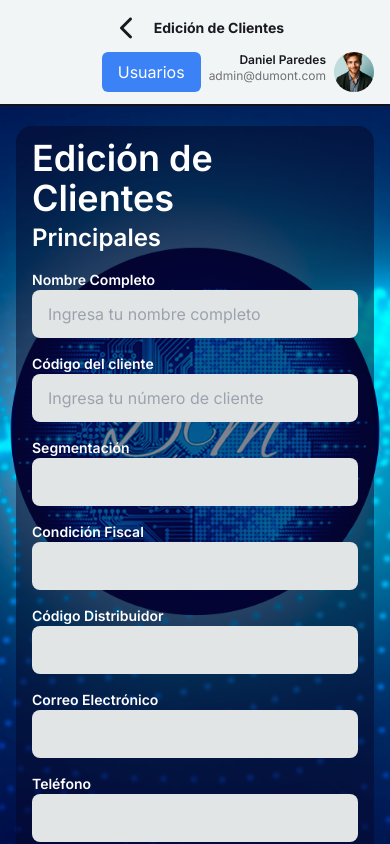
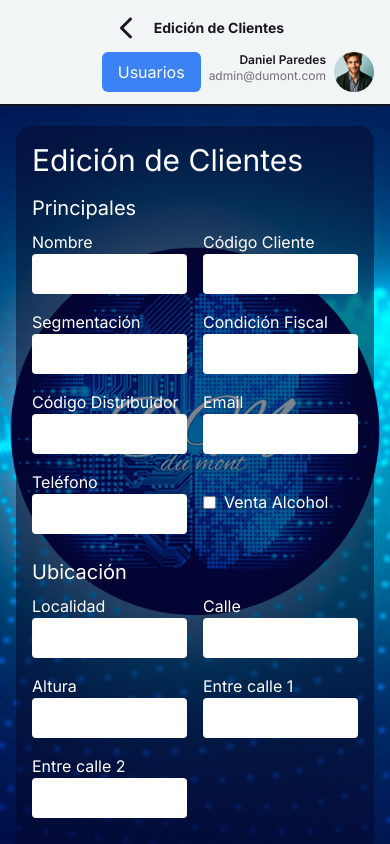
Before and after one commit to EliumNova/dumont, a Next.js app in the folder frontend/: page /admin/clientMenu/Pages/EditClient in a window 390 px wide. Built offline with nearby package versions, Linux system fonts and the light colour scheme; no server answers.

Commit message:
Corrections of client

```diff
--- a/frontend/app/admin/clientMenu/Pages/EditClient/CustomerEdition.js
+++ b/frontend/app/admin/clientMenu/Pages/EditClient/CustomerEdition.js
@@ -1,19 +1,19 @@
 "use client";
 import React, { useState, useEffect } from "react";
-import { useDispatch } from "react-redux";
+import { useDispatch, useSelector } from "react-redux";
 import { useRouter, useSearchParams } from "next/navigation";
 import axios from "axios";
 import { setLoading, setError } from "@/lib/slices/clients/clientSlice";
-import CompleteModal from "../../components/CompleteModal";
-import { useSelector } from "react-redux";
+import CompleteModal from "../../components/CompleteModal_Update";
 
 function CustomerEdition() {
   const dispatch = useDispatch();
   const router = useRouter();
   const searchParams = useSearchParams();
-  const id = searchParams.get("id"); // Extraer el id de la URL
+  const id = searchParams.get("id");
 
-  const [showModal, setShowModal] = useState(false); // Estado del modal de éxito
+  const [showModal, setShowModal] = useState(false);
+
   const [customerInfo, setCustomerInfo] = useState({
     principales: {
       NombreCompleto: "",
@@ -26,32 +26,51 @@ function CustomerEdition() {
       VentaAlcohol: false,
     },
     ubicacion: {
-      localidad: "",
-      calle: "",
-      altura: "",
-      entreCalle1: "",
-      entreCalle2: "",
+      Localidad: "",
+      Calle: "",
+      Altura: "",
+      EntreCalle1: "",
+      EntreCalle2: "",
     },
     horus: {
-      saleHorusFrom: "",
-      saleHorusTo: "",
+      tipo: "corrido",
+      desde1: "",
+      hasta1: "",
+      desde2: "",
+      hasta2: "",
     },
   });
 
   const loading = useSelector((state) => state.clients.newCustomer.loading);
 
-  // Cargar datos del cliente basados en el id
+  // 🔥 Parseo horario
+  const parseHorario = (horario) => {
+    if (!horario) return {};
+
+    if (horario.includes("/")) {
+      const [t1, t2] = horario.split(" / ");
+      const [desde1, hasta1] = t1.split(" - ");
+      const [desde2, hasta2] = t2.split(" - ");
+
+      return { tipo: "doble", desde1, hasta1, desde2, hasta2 };
+    } else {
+      const [desde1, hasta1] = horario.split(" - ");
+      return { tipo: "corrido", desde1, hasta1 };
+    }
+  };
+
   useEffect(() => {
     if (!id) return;
 
     const fetchCustomerData = async () => {
       dispatch(setLoading(true));
       try {
-        const response = await axios.get(
+        const res = await axios.get(
           `${process.env.NEXT_PUBLIC_API_URL}/api/clientes/${id}`,
         );
 
-        const data = response.data;
+        const data = res.data;
+        const horario = parseHorario(data.HorarioVenta);
 
         setCustomerInfo({
           principales: {
@@ -65,19 +84,22 @@ function CustomerEdition() {
             VentaAlcohol: Boolean(data.VentaAlcohol),
           },
           ubicacion: {
-            localidad: data.localidad ?? "",
-            calle: data.calle ?? "",
-            altura: data.altura ?? "",
-            entreCalle1: data.entreCalle1 ?? "",
-            entreCalle2: data.entreCalle2 ?? "",
+            Localidad: data.Localidad ?? "",
+            Calle: data.Calle ?? "",
+            Altura: data.Altura ?? "",
+            EntreCalle1: data.EntreCalle1 ?? "",
+            EntreCalle2: data.EntreCalle2 ?? "",
           },
           horus: {
-            saleHorusFrom: data.HorarioVenta?.split(" - ")[0] || "",
-            saleHorusTo: data.HorarioVenta?.split(" - ")[1] || "",
+            tipo: horario.tipo || "corrido",
+            desde1: horario.desde1 || "",
+            hasta1: horario.hasta1 || "",
+            desde2: horario.desde2 || "",
+            hasta2: horario.hasta2 || "",
           },
         });
       } catch (error) {
-        dispatch(setError("Error al cargar los datos del cliente"));
+        dispatch(setError("Error al cargar cliente"));
       } finally {
         dispatch(setLoading(false));
       }
@@ -87,19 +109,26 @@ function CustomerEdition() {
   }, [id, dispatch]);
 
   const handleChange = (section, field, value) => {
-    setCustomerInfo((prevState) => ({
-      ...prevState,
+    setCustomerInfo((prev) => ({
+      ...prev,
       [section]: {
-        ...prevState[section],
+        ...prev[section],
         [field]: value,
       },
     }));
   };
 
+  const buildHorario = () => {
+    const { tipo, desde1, hasta1, desde2, hasta2 } = customerInfo.horus;
+
+    if (tipo === "doble") {
+      return `${desde1} - ${hasta1} / ${desde2} - ${hasta2}`;
+    }
+    return `${desde1} - ${hasta1}`;
+  };
+
   const handleSubmit = async (e) => {
     e.preventDefault();
-
-    const clientId = id;
 
     const payload = {
       NombreCompleto: customerInfo.principales.NombreCompleto,
@@ -109,131 +138,101 @@ function CustomerEdition() {
       CodigoDistribuidor: customerInfo.principales.CodigoDistribuidor,
       CorreoElectronico: customerInfo.principales.CorreoElectronico,
 
-      // 🔥 CLAVE
-      VentaAlcohol: customerInfo.principales.VentaAlcohol ? 1 : 0,
+      // 🔥 FIX 1: BOOLEAN REAL
+      VentaAlcohol: customerInfo.principales.VentaAlcohol,
+
       Telefono: String(customerInfo.principales.Telefono),
 
-      localidad: customerInfo.ubicacion.localidad,
-      calle: customerInfo.ubicacion.calle,
-      altura: String(customerInfo.ubicacion.altura),
-      entreCalle1: customerInfo.ubicacion.entreCalle1,
-      entreCalle2: customerInfo.ubicacion.entreCalle2,
+      // 🔥 FIX 2: MINÚSCULAS
+      localidad: customerInfo.ubicacion.Localidad,
+      calle: customerInfo.ubicacion.Calle,
+      altura: String(customerInfo.ubicacion.Altura),
+      entreCalle1: customerInfo.ubicacion.EntreCalle1,
+      entreCalle2: customerInfo.ubicacion.EntreCalle2,
 
-      HorarioVenta:
-        customerInfo.horus.saleHorusFrom && customerInfo.horus.saleHorusTo
-          ? `${customerInfo.horus.saleHorusFrom} - ${customerInfo.horus.saleHorusTo}`
-          : "",
+      HorarioVenta: buildHorario(),
     };
 
-    console.log("📦 PAYLOAD ENVIADO:", payload);
+    console.log("📦 PAYLOAD:", payload);
 
     try {
       dispatch(setLoading(true));
 
       await axios.put(
-        `${process.env.NEXT_PUBLIC_API_URL}/api/clientes/update/${clientId}`,
+        `${process.env.NEXT_PUBLIC_API_URL}/api/clientes/update/${id}`,
         payload,
       );
 
+      setShowModal(true);
+      router.push("/admin");
+    } catch (error) {
+      console.error(error.response?.data);
+      dispatch(setError(error.response?.data));
+    } finally {
       dispatch(setLoading(false));
-      setShowModal(true);
-    } catch (error) {
-      dispatch(setLoading(false));
-
-      if (error.response) {
-        console.error("❌ ERROR BACKEND:", error.response.data);
-        dispatch(setError(error.response.data));
-      } else {
-        console.error("❌ ERROR GENERAL:", error.message);
-        dispatch(setError(error.message));
-      }
     }
   };
 
-  if (loading) {
-    return <div>Cargando...</div>;
-  }
+  if (loading) return <div>Cargando...</div>;
 
   return (
-    <div className="container mx-auto flex flex-col items-center justify-start my-2 px-4 h-[90vh] overflow-y-auto">
-      <h2 className="text-white text-4xl md:text-2xl font-semibold my-1">
-        Edición de Clientes
-      </h2>
+    <div className="container mx-auto px-4">
+      <h2 className="text-white text-3xl my-4">Edición de Clientes</h2>
 
-      <form onSubmit={handleSubmit} className="w-full">
-        {/* Sección Principales */}
-        <div className="mb-8">
-          <h3 className="text-white text-2xl font-semibold mb-4">
-            Principales
-          </h3>
-          <div className="grid grid-cols-1 sm:grid-cols-2 gap-4">
-            <InputField
-              label="Nombre Completo"
-              name="NombreCompleto"
-              value={customerInfo.principales.NombreCompleto || ""}
+      <form onSubmit={handleSubmit}>
+        {/* PRINCIPALES */}
+        <h3 className="text-white text-xl mb-2">Principales</h3>
+        <div className="grid grid-cols-2 gap-4">
+          <Input
+            label="Nombre"
+            value={customerInfo.principales.NombreCompleto}
             onChange={(e) =>
               handleChange("principales", "NombreCompleto", e.target.value)
             }
-              placeholder="Ingresa tu nombre completo"
           />
-            <InputField
-              label="Código del cliente"
-              name="CodigoCliente"
-              value={customerInfo.principales.CodigoCliente || ""}
+          <Input
+            label="Código Cliente"
+            value={customerInfo.principales.CodigoCliente}
             onChange={(e) =>
               handleChange("principales", "CodigoCliente", e.target.value)
             }
-              placeholder="Ingresa tu número de cliente"
           />
-            <InputField
+          <Input
             label="Segmentación"
-              name="Segmentacion"
             value={customerInfo.principales.Segmentacion}
             onChange={(e) =>
               handleChange("principales", "Segmentacion", e.target.value)
             }
           />
-
-            <InputField
+          <Input
             label="Condición Fiscal"
-              name="CondicionFiscal"
             value={customerInfo.principales.CondicionFiscal}
             onChange={(e) =>
               handleChange("principales", "CondicionFiscal", e.target.value)
             }
           />
-
-            <InputField
+          <Input
             label="Código Distribuidor"
-              name="CodigoDistribuidor"
             value={customerInfo.principales.CodigoDistribuidor}
             onChange={(e) =>
-                handleChange(
-                  "principales",
-                  "CodigoDistribuidor",
-                  e.target.value,
-                )
+              handleChange("principales", "CodigoDistribuidor", e.target.value)
             }
           />
-
-            <InputField
-              label="Correo Electrónico"
-              name="CorreoElectronico"
-              type="email"
+          <Input
+            label="Email"
             value={customerInfo.principales.CorreoElectronico}
             onChange={(e) =>
               handleChange("principales", "CorreoElectronico", e.target.value)
             }
           />
-
-            <InputField
+          <Input
             label="Teléfono"
-              name="Telefono"
             value={customerInfo.principales.Telefono}
             onChange={(e) =>
               handleChange("principales", "Telefono", e.target.value)
             }
           />
+
           <label className="text-white flex items-center gap-2">
             <input
               type="checkbox"
@@ -242,105 +241,97 @@ function CustomerEdition() {
                 handleChange("principales", "VentaAlcohol", e.target.checked)
               }
             />
-              Venta de Alcohol
+            Venta Alcohol
           </label>
-
-            {/* Agrega más campos de la sección Principales aquí */}
-          </div>
         </div>
 
-        {/* Sección Ubicación */}
-        <div className="mb-8">
-          <h3 className="text-white text-2xl font-semibold mb-4">Ubicación</h3>
-          <div className="grid grid-cols-1 sm:grid-cols-2 gap-4">
-            <InputField
+        {/* UBICACION */}
+        <h3 className="text-white text-xl mt-6 mb-2">Ubicación</h3>
+        <div className="grid grid-cols-2 gap-4">
+          <Input
             label="Localidad"
-              name="localidad"
-              value={customerInfo.ubicacion.localidad || ""}
+            value={customerInfo.ubicacion.Localidad}
             onChange={(e) =>
-                handleChange("ubicacion", "localidad", e.target.value)
-              }
-              placeholder="Ingresa tu localidad"
-            />
-            <InputField
-              label="Calle"
-              name="calle"
-              value={customerInfo.ubicacion.calle || ""}
-              onChange={(e) =>
-                handleChange("ubicacion", "calle", e.target.value)
-              }
-              placeholder="Ingresa tu calle"
-            />
-            <InputField
-              label="Altura"
-              name="altura"
-              value={customerInfo.ubicacion.altura}
-              onChange={(e) =>
-                handleChange("ubicacion", "altura", e.target.value)
+              handleChange("ubicacion", "Localidad", e.target.value)
             }
           />
-
-            <InputField
-              label="Entre calle 1"
-              name="entreCalle1"
-              value={customerInfo.ubicacion.entreCalle1}
+          <Input
+            label="Calle"
+            value={customerInfo.ubicacion.Calle}
+            onChange={(e) => handleChange("ubicacion", "Calle", e.target.value)}
+          />
+          <Input
+            label="Altura"
+            value={customerInfo.ubicacion.Altura}
             onChange={(e) =>
-                handleChange("ubicacion", "entreCalle1", e.target.value)
+              handleChange("ubicacion", "Altura", e.target.value)
             }
           />
-
-            <InputField
-              label="Entre calle 2"
-              name="entreCalle2"
-              value={customerInfo.ubicacion.entreCalle2}
+          <Input
+            label="Entre calle 1"
+            value={customerInfo.ubicacion.EntreCalle1}
             onChange={(e) =>
-                handleChange("ubicacion", "entreCalle2", e.target.value)
+              handleChange("ubicacion", "EntreCalle1", e.target.value)
             }
           />
-
-            {/* Agrega más campos de la sección Ubicación aquí */}
-          </div>
+          <Input
+            label="Entre calle 2"
+            value={customerInfo.ubicacion.EntreCalle2}
+            onChange={(e) =>
+              handleChange("ubicacion", "EntreCalle2", e.target.value)
+            }
+          />
         </div>
 
-        {/* Sección Horus */}
-        <div className="mb-8">
-          <h3 className="text-white text-2xl font-semibold mb-4">Horus</h3>
-          <div className="grid grid-cols-1 sm:grid-cols-2 gap-4">
-            <InputField
-              label="Horario de venta (Desde)"
-              name="saleHorusFrom"
+        {/* HORARIO */}
+        <h3 className="text-white text-xl mt-6 mb-2">Horario</h3>
+
+        <select
+          value={customerInfo.horus.tipo}
+          onChange={(e) => handleChange("horus", "tipo", e.target.value)}>
+          <option value="corrido">Corrido</option>
+          <option value="doble">Doble turno</option>
+        </select>
+
+        <div className="grid grid-cols-2 gap-4 mt-2">
+          <Input
             type="time"
-              value={customerInfo.horus.saleHorusFrom || ""}
+            label="Desde"
+            value={customerInfo.horus.desde1}
+            onChange={(e) => handleChange("horus", "desde1", e.target.value)}
+          />
+          <Input
+            type="time"
+            label="Hasta"
+            value={customerInfo.horus.hasta1}
+            onChange={(e) => handleChange("horus", "hasta1", e.target.value)}
+          />
+
+          {customerInfo.horus.tipo === "doble" && (
+            <>
+              <Input
+                type="time"
+                label="Desde tarde"
+                value={customerInfo.horus.desde2}
                 onChange={(e) =>
-                handleChange("horus", "saleHorusFrom", e.target.value)
+                  handleChange("horus", "desde2", e.target.value)
                 }
               />
-            <InputField
-              label="Horario de venta (Hasta)"
-              name="saleHorusTo"
+              <Input
                 type="time"
-              value={customerInfo.horus.saleHorusTo || ""}
+                label="Hasta tarde"
+                value={customerInfo.horus.hasta2}
                 onChange={(e) =>
-                handleChange("horus", "saleHorusTo", e.target.value)
+                  handleChange("horus", "hasta2", e.target.value)
                 }
               />
-            {/* Agrega más campos de la sección Horus aquí */}
-          </div>
+            </>
+          )}
         </div>
 
-        <div className="flex gap-5 flex-col sm:flex-row my-5">
-          <button
-            type="button"
-            onClick={() => router.push("/admin")}
-            className="w-[15rem] h-12 bg-transparent border-principal border-2 rounded-xl text-principal text-lg tracking-wide font-semibold">
-            Cancelar
+        <button className="bg-blue-500 text-white px-6 py-3 mt-6 rounded">
+          Guardar
         </button>
-          <button
-            type="submit"
-            className="w-[15rem] h-12 bg-[#427EF3] rounded-xl text-white text-lg tracking-wide font-semibold">
-            Guardar cambios
-          </button>
-        </div>
       </form>
 
       {showModal && <CompleteModal setShowModal={setShowModal} />}
@@ -350,26 +341,15 @@ function CustomerEdition() {
 
 export default CustomerEdition;
 
-const InputField = ({
-  label,
-  name,
-  value,
-  onChange,
-  placeholder,
-  type = "text",
-}) => (
-  <div className="flex flex-col w-full">
-    <label htmlFor={name} className="text-sm font-semibold text-white">
-      {label}
-    </label>
+const Input = ({ label, value, onChange, type = "text" }) => (
+  <div className="flex flex-col">
+    <label className="text-white">{label}</label>
     <input
       type={type}
-      name={name}
       value={value || ""}
       onChange={onChange}
-      placeholder={placeholder}
+      className="h-10 px-2 rounded text-black"
       required
-      className="bg-[#E2E5E5] h-12 rounded-lg p-4 text-base w-full text-black"
     />
   </div>
 );
--- /dev/null
+++ b/frontend/app/admin/clientMenu/components/CompleteModal_Update.jsx
@@ -0,0 +1,26 @@
+import React from 'react';
+import { FaCheck } from 'react-icons/fa';
+import { IoClose } from 'react-icons/io5';
+
+function CompleteModal({ setShowModal }) {
+  return (
+    <div className="fixed inset-0 bg-gray-600 bg-opacity-50 flex items-center justify-center">
+      <div className="bg-white w-[40rem] h-[25rem] text-black p-10 pt-6 rounded-[20px] shadow-lg max-w-xl flex flex-col">
+        <button
+          className="self-end relative top-4 cursor-pointer"
+          onClick={() => setShowModal(false)}
+        >
+          <IoClose className="w-8 h-8" />
+        </button>
+        <div className="flex flex-col gap-6 items-center justify-center my-16">
+          <div className="w-36 h-36 rounded-full bg-[#427EF3] flex items-center justify-center">
+            <FaCheck className="text-white w-24 h-24" />
+          </div>
+          <h3 className="text-2xl font-bold">¡Cliente actualizado con éxito!</h3>
+        </div>
+      </div>
+    </div>
+  );
+}
+
+export default CompleteModal;
```
Also changed, not shown: frontend/app/admin/clientMenu/components/Table.jsx (+4 -4 lines), frontend/app/admin/devicesRegistration/page.js (+34 -36 lines), frontend/app/admin/geolocatorMenu/MapaDispositivosPage.jsx (+28 -13 lines), frontend/app/globals.css (+13 -1 lines), 2 other files (tests, documents, lock files or other folders). Lines whose indentation alone changed are shown as unchanged.
